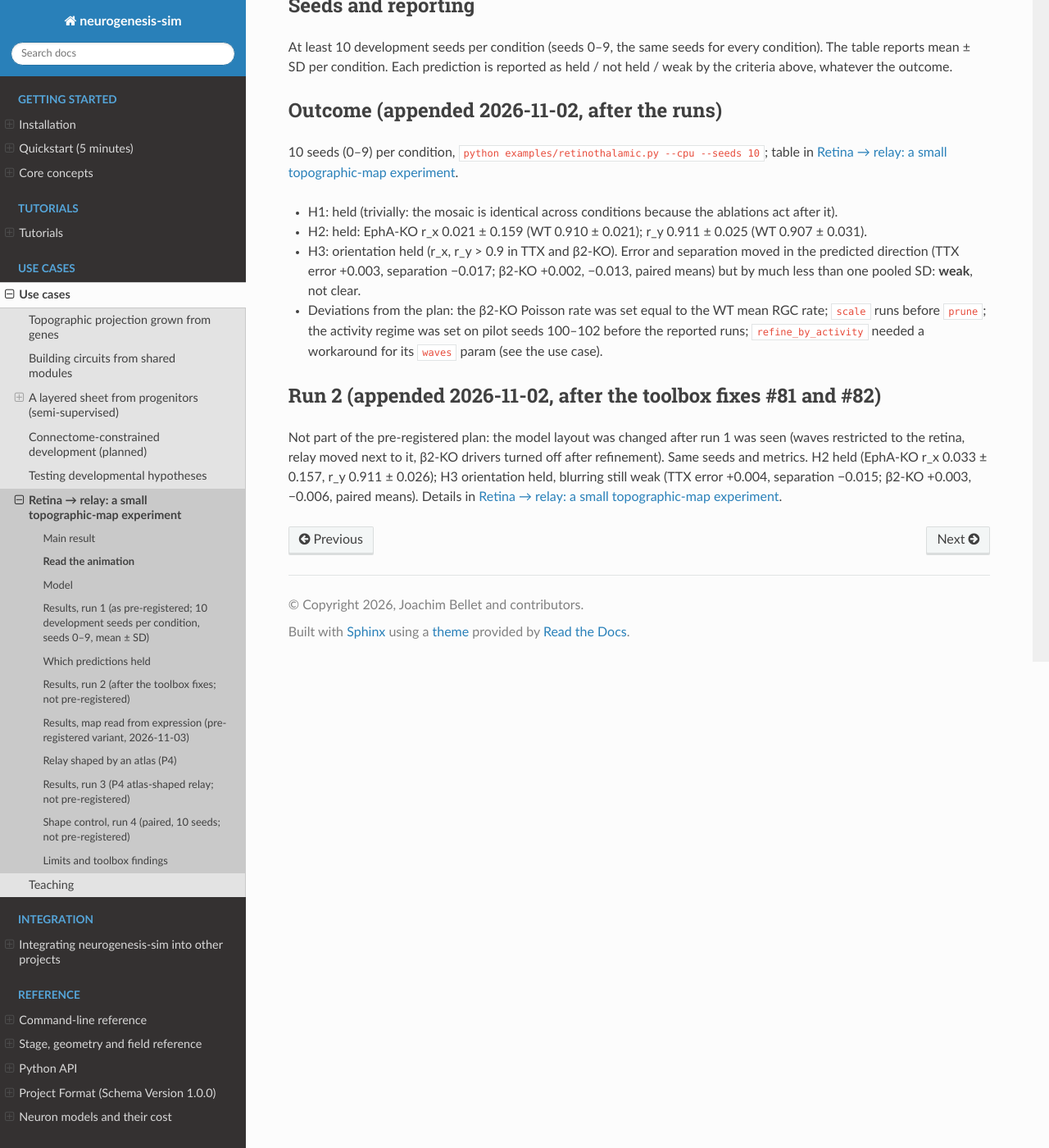
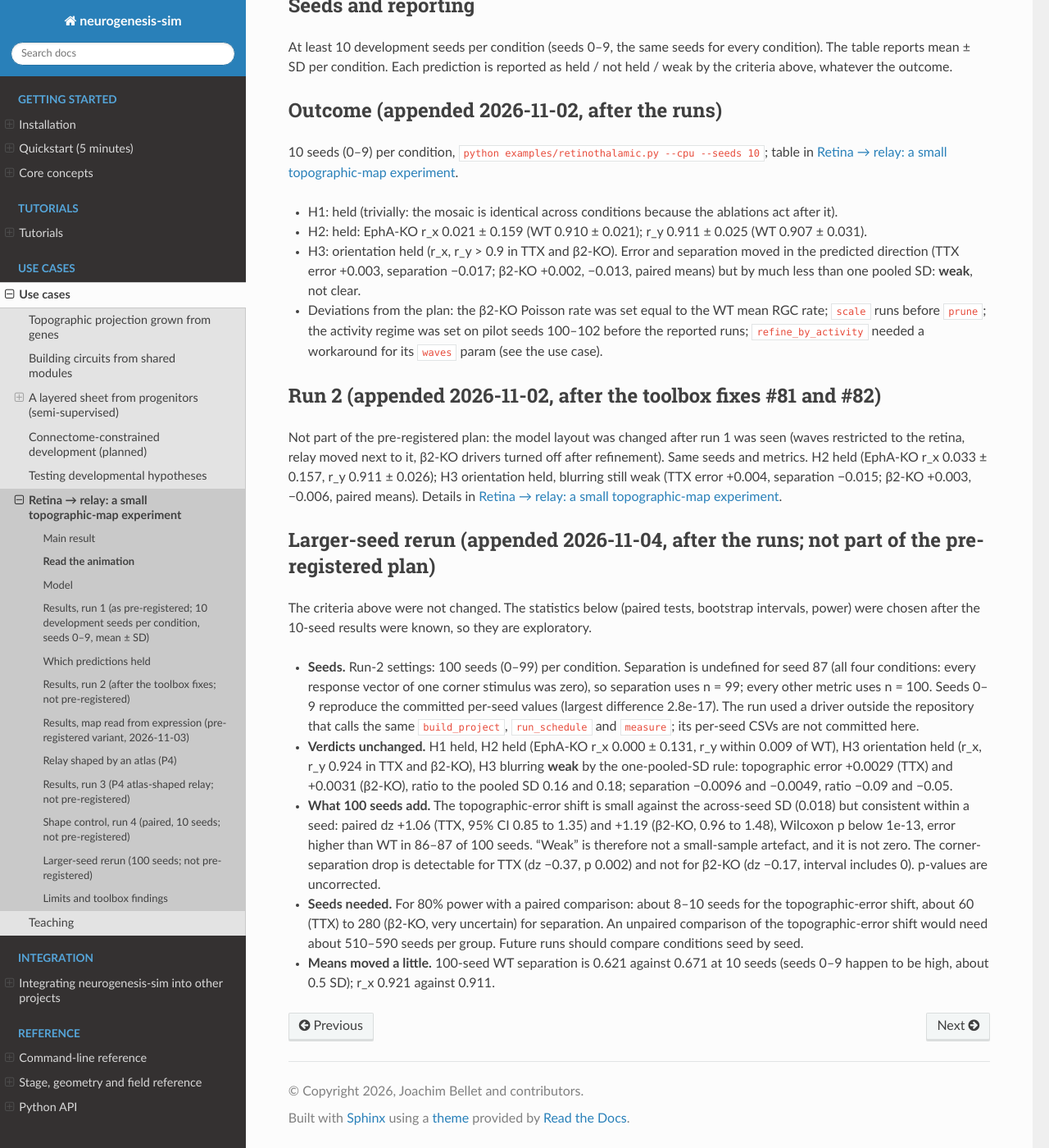
Before and after one commit to jobellet/neurogenesis-sim, a Sphinx documentation site: the page built from docs/hypotheses/2026-11-02-retinothalamic.md, in a window 1280 px wide and 1400 px high, scrolled down 1678 px. Shown: the whole window at 82% size. Built offline with Sphinx 7.4.7 and the Read the Docs theme 3.1.0, drawn with Linux system fonts in a browser that asks for light colours.

Commit message:
Retinothalamic notes: 100-seed rerun (activity-loss shift small but consistent), 50-seed expression rerun
Exploratory, appended after the runs; pre-registered verdicts unchanged. Paired comparisons need about 8-10 seeds for the topographic-error shift.

```diff
--- a/docs/hypotheses/2026-11-02-retinothalamic.md
+++ b/docs/hypotheses/2026-11-02-retinothalamic.md
@@ -75,3 +75,25 @@ Not part of the pre-registered plan: the model layout was changed after run 1 wa
 retina, relay moved next to it, β2-KO drivers turned off after refinement). Same seeds and metrics. H2 held
 (EphA-KO r_x 0.033 ± 0.157, r_y 0.911 ± 0.026); H3 orientation held, blurring still weak (TTX error +0.004,
 separation −0.015; β2-KO +0.003, −0.006, paired means). Details in {doc}`../use-cases/retinothalamic`.
+
+## Larger-seed rerun (appended 2026-11-04, after the runs; not part of the pre-registered plan)
+The criteria above were not changed. The statistics below (paired tests, bootstrap intervals, power) were chosen after
+the 10-seed results were known, so they are exploratory.
+- **Seeds.** Run-2 settings: 100 seeds (0–99) per condition. Separation is undefined for seed 87 (all four conditions:
+  every response vector of one corner stimulus was zero), so separation uses n = 99; every other metric uses n = 100.
+  Seeds 0–9 reproduce the committed per-seed values (largest difference 2.8e-17). The run used a driver outside the
+  repository that calls the same `build_project`, `run_schedule` and `measure`; its per-seed CSVs are not committed
+  here.
+- **Verdicts unchanged.** H1 held, H2 held (EphA-KO r_x 0.000 ± 0.131, r_y within 0.009 of WT), H3 orientation held
+  (r_x, r_y 0.924 in TTX and β2-KO), H3 blurring **weak** by the one-pooled-SD rule: topographic error +0.0029 (TTX) and
+  +0.0031 (β2-KO), ratio to the pooled SD 0.16 and 0.18; separation −0.0096 and −0.0049, ratio −0.09 and −0.05.
+- **What 100 seeds add.** The topographic-error shift is small against the across-seed SD (0.018) but consistent within a
+  seed: paired dz +1.06 (TTX, 95% CI 0.85 to 1.35) and +1.19 (β2-KO, 0.96 to 1.48), Wilcoxon p below 1e-13, error higher
+  than WT in 86–87 of 100 seeds. "Weak" is therefore not a small-sample artefact, and it is not zero. The corner-separation
+  drop is detectable for TTX (dz −0.37, p 0.002) and not for β2-KO (dz −0.17, interval includes 0). p-values are
+  uncorrected.
+- **Seeds needed.** For 80% power with a paired comparison: about 8–10 seeds for the topographic-error shift, about 60
+  (TTX) to 280 (β2-KO, very uncertain) for separation. An unpaired comparison of the topographic-error shift would need
+  about 510–590 seeds per group. Future runs should compare conditions seed by seed.
+- **Means moved a little.** 100-seed WT separation is 0.621 against 0.671 at 10 seeds (seeds 0–9 happen to be high, about
+  0.5 SD); r_x 0.921 against 0.911.
```
Also changed, not shown: docs/hypotheses/2026-11-03-retinothalamic-expression.md (+7 -0 lines), docs/use-cases/retinothalamic.md (+21 -1 lines).
